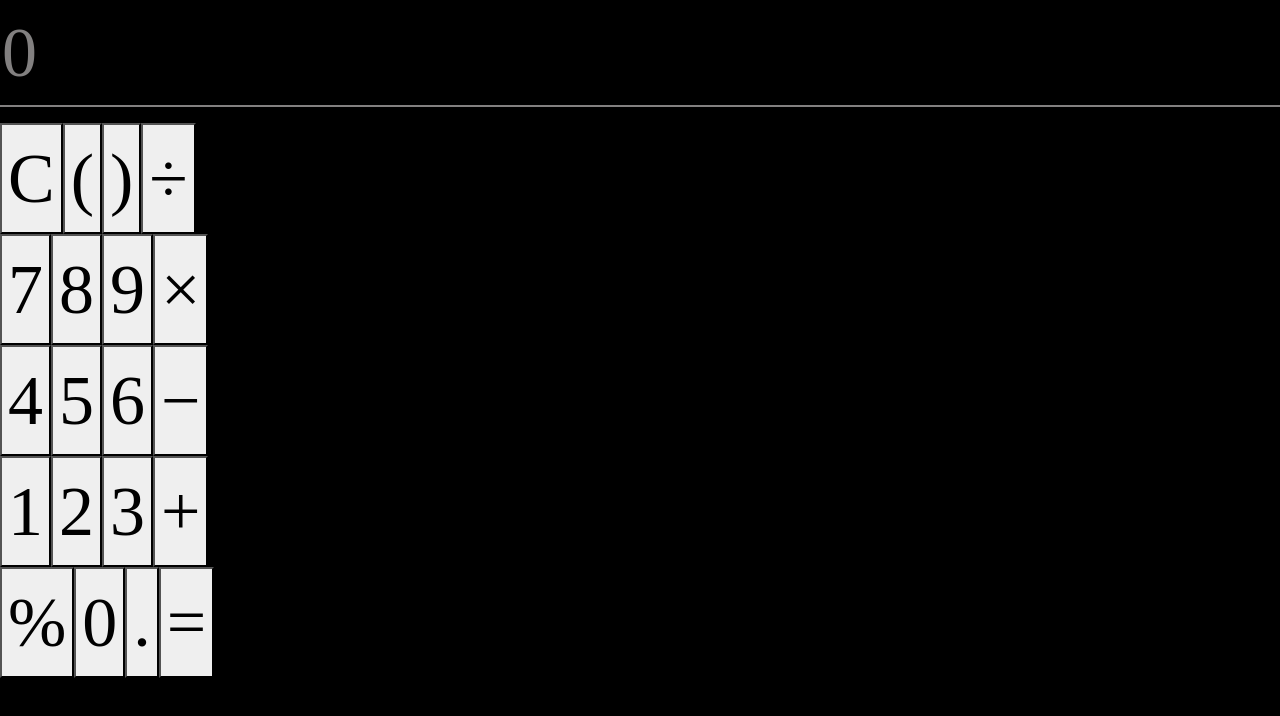
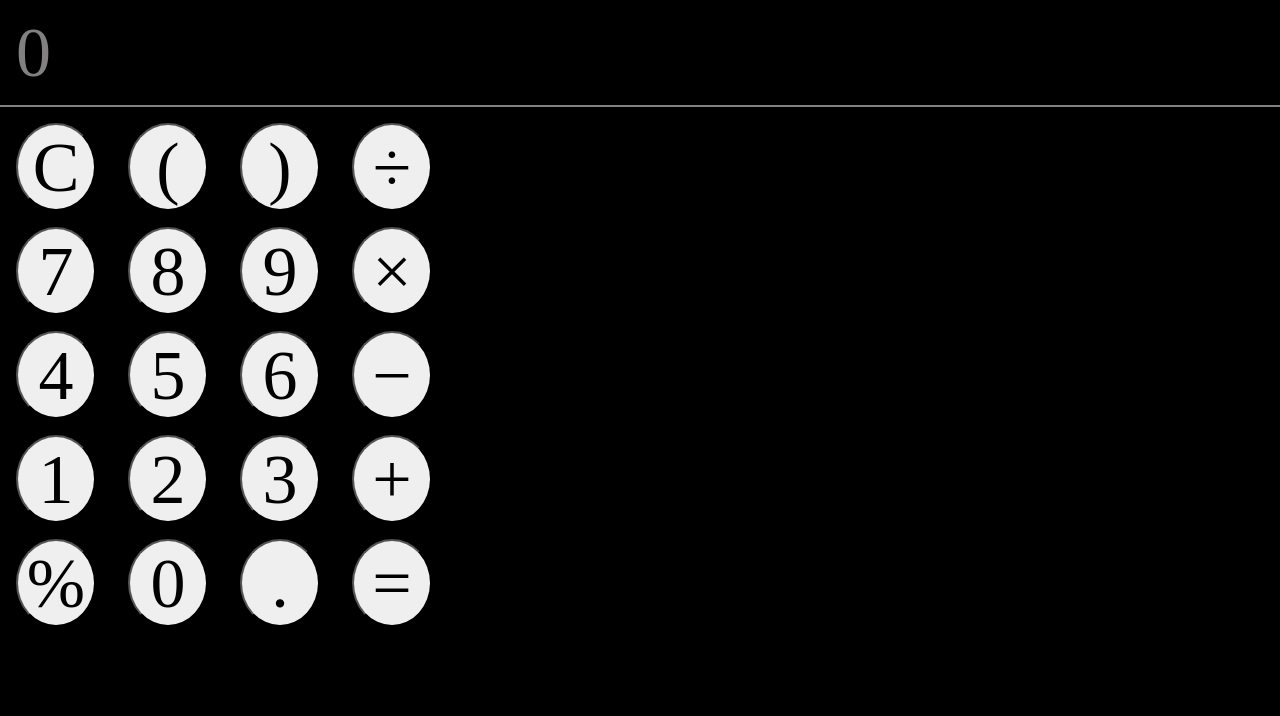
Before and after one commit to Reny8/Calculator-App, a React (Create React App) app: page / in a window 1280 px wide. Shown: the top 716 px of the page. Built offline with nearby package versions, Linux system fonts and the light colour scheme.

Commit message:
Adjusted the buttons css

```diff
--- a/src/App.css
+++ b/src/App.css
@@ -2,18 +2,34 @@
   background-color: black;
   max-width: 100%;
   font-family: Agency FB;
-    font-size: 70px
+  font-size: 70px;
 }
 
 div.app input {
-    width:100%;
+  width: 100%;
   height: 6rem;
-    background-color:transparent;
-    border:none;
-    color: rgb(130, 128, 128)
+  background-color: transparent;
+  border: none;
+  color: rgb(130, 128, 128);
+  padding-left:1rem;
 }
 div.app hr {
-    border-top:2px solid rgb(130, 128, 128);
-    opacity:1;
-    margin-top:0
+  border-top: 2px solid rgb(130, 128, 128);
+  opacity: 1;
+  margin-top: 0;
 }
+div.buttons-container div {
+  display: flex;
+  align-items: center;
+}
+div.buttons-container div button {
+  width: 5rem;
+  margin-right: 1rem;
+  margin-left: 1rem;
+  margin-bottom: 1rem;
+  display: flex;
+  align-items: center;
+  justify-content: center;
+  height: 5.5rem;
+  border-radius:100%
+}
--- a/src/components/Buttons.jsx
+++ b/src/components/Buttons.jsx
@@ -1,4 +1,5 @@
 import React, { useState } from "react";
+import "../App.css"
 const Buttons = (props) => {
   function HandleClick(value) {
     if (value === "C") {
@@ -30,32 +31,32 @@ const Buttons = (props) => {
     props.setResult(final);
   }
   return (
-    <div>
-      <div className="row1">
+    <div className="buttons-container">
+      <div>
         <button onClick={() => HandleClick("C")}>C</button>
         <button onClick={() => HandleClick(" ( ")}>(</button>
         <button onClick={() => HandleClick(" ) ")}>)</button>
         <button onClick={() => HandleClick(" / ")}>&divide;</button>
       </div>
-      <div className="row2">
+      <div>
         <button onClick={() => HandleClick(7)}>7</button>
         <button onClick={() => HandleClick(8)}>8</button>
         <button onClick={() => HandleClick(9)}>9</button>
         <button onClick={() => HandleClick(" * ")}>&times;</button>
       </div>
-      <div className="row3">
+      <div>
         <button onClick={() => HandleClick(4)}>4</button>
         <button onClick={() => HandleClick(5)}>5</button>
         <button onClick={() => HandleClick(6)}>6</button>
         <button onClick={() => HandleClick(" - ")}>&minus;</button>
       </div>
-      <div className="row4">
+      <div>
         <button onClick={() => HandleClick(1)}>1</button>
         <button onClick={() => HandleClick(2)}>2</button>
         <button onClick={() => HandleClick(3)}>3</button>
         <button onClick={() => HandleClick(" + ")}>+</button>
       </div>
-      <div className="row5">
+      <div>
         <button onClick={() => convertToPercent()}>%</button>
         <button onClick={() => HandleClick(0)}>0</button>
         <button onClick={() => HandleClick(".")}>.</button>
```
Lines whose indentation alone changed are shown as unchanged.
